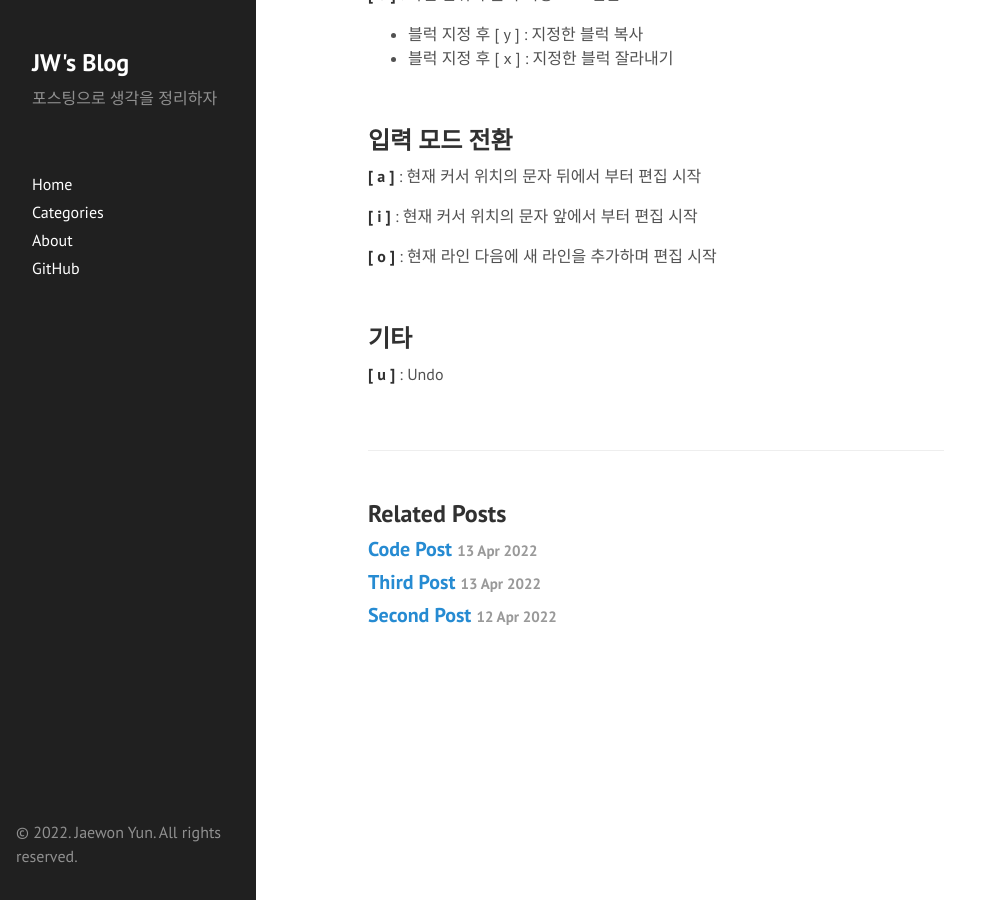
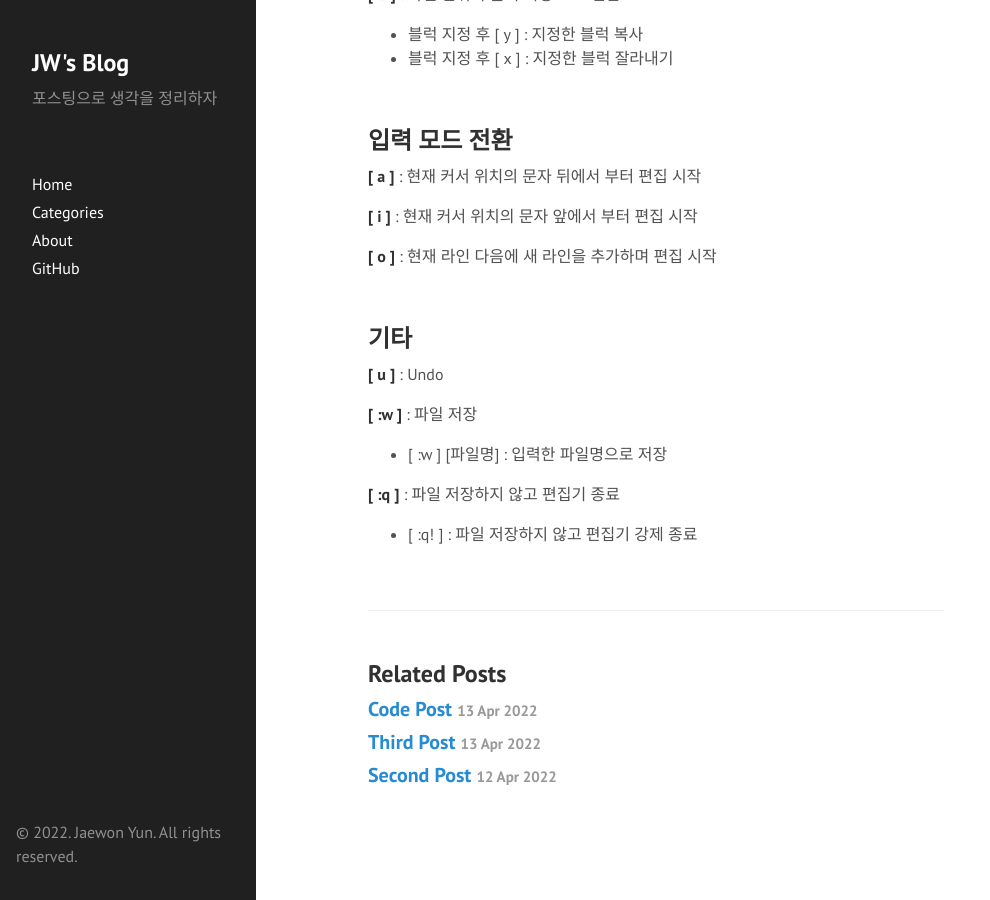
Before and after one commit to woin2ee/woin2ee.github.io, a Jekyll site: the page built from _posts/2022./2022-04-16-vi-shortcut.md, in a window 1280 px wide and 900 px high, scrolled down 1054 px. Shown: the whole window, without its empty margins (0-990 px from the left). Built offline with Jekyll 4.4.1, drawn with Linux system fonts in a browser that asks for light colours.

Commit message:
Update post

```diff
--- a/_posts/2022./2022-04-16-vi-shortcut.md
+++ b/_posts/2022./2022-04-16-vi-shortcut.md
@@ -71,3 +71,11 @@ categories: Posts
 ## 기타
 
 **[ u ]** : Undo
+
+**[ :w ]** : 파일 저장
+
+- [ :w ] [파일명] : 입력한 파일명으로 저장
+
+**[ :q ]** : 파일 저장하지 않고 편집기 종료
+
+- [ :q! ] : 파일 저장하지 않고 편집기 강제 종료
```
